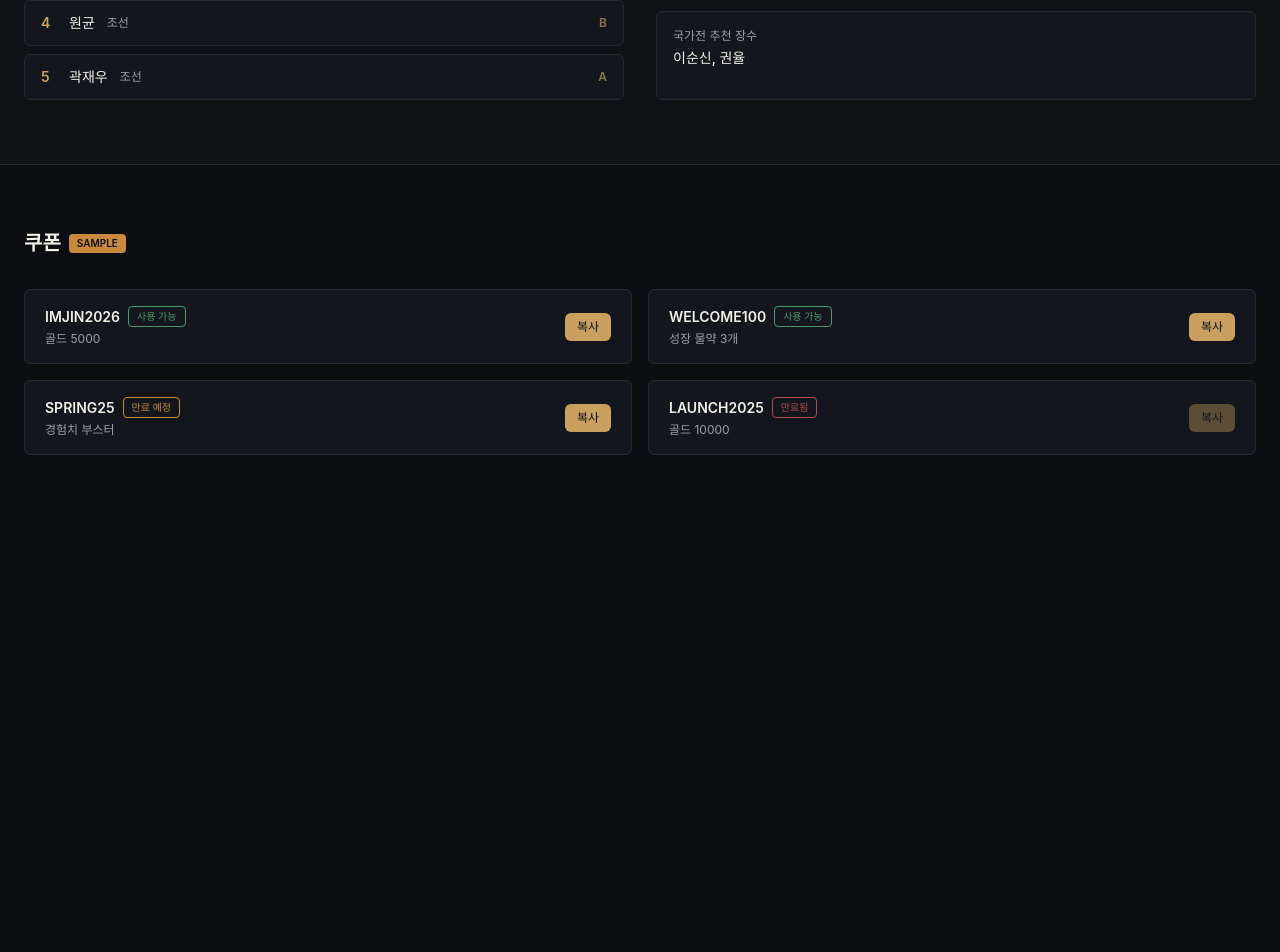
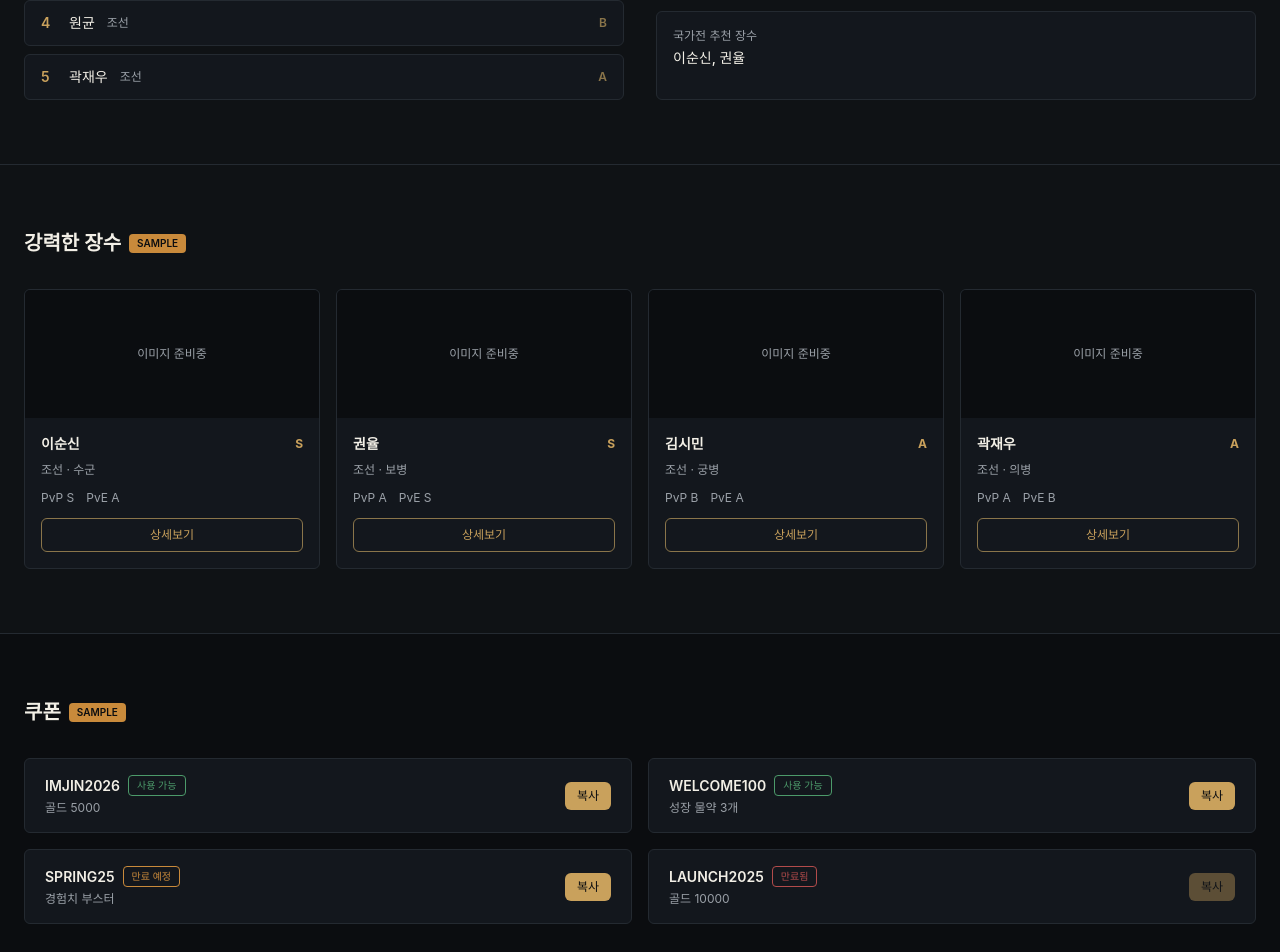
Before and after one commit to centgkr/imfin-gg, a Next.js app: page / in a window 1280 px wide. Shown: the part 1175-2127 px from the top of the page. Before the commit the page ends 1694 px from the top, so only its background shows below. Built offline with nearby package versions, Linux system fonts and the light colour scheme.

Commit message:
강력한 장수 섹션 추가

```diff
--- /dev/null
+++ b/src/app/components/layout/PowerfulChampions.tsx
@@ -0,0 +1,79 @@
+interface Champion {
+  name: string;
+  faction: string;
+  unitType: string;
+  tier: string;
+  pvp: string;
+  pve: string;
+}
+
+const sampleChampions: Champion[] = [
+  { name: "이순신", faction: "조선", unitType: "수군", tier: "S", pvp: "S", pve: "A" },
+  { name: "권율", faction: "조선", unitType: "보병", tier: "S", pvp: "A", pve: "S" },
+  { name: "김시민", faction: "조선", unitType: "궁병", tier: "A", pvp: "B", pve: "A" },
+  { name: "곽재우", faction: "조선", unitType: "의병", tier: "A", pvp: "A", pve: "B" },
+];
+
+export default function PowerfulChampions() {
+  return (
+    <section className="w-full py-16 border-t" style={{ backgroundColor: "var(--bg-secondary)", borderColor: "var(--border)" }}>
+      <div className="max-w-[1280px] mx-auto px-6">
+        <div className="flex items-center gap-2 mb-8">
+          <h2 className="text-xl font-semibold" style={{ color: "var(--text-primary)" }}>
+            강력한 장수
+          </h2>
+          <span
+            className="text-[10px] font-semibold px-2 py-0.5 rounded"
+            style={{ backgroundColor: "var(--warning)", color: "#0B0D10" }}
+          >
+            SAMPLE
+          </span>
+        </div>
+
+        <div className="grid grid-cols-2 md:grid-cols-4 gap-4">
+          {sampleChampions.map((c) => (
+            <div
+              key={c.name}
+              className="border rounded-md overflow-hidden"
+              style={{ backgroundColor: "var(--surface)", borderColor: "var(--border)" }}
+            >
+              <div
+                className="h-32 flex items-center justify-center text-xs"
+                style={{ backgroundColor: "var(--bg-primary)", color: "var(--text-secondary)" }}
+              >
+                이미지 준비중
+              </div>
+
+              <div className="p-4">
+                <div className="flex items-center justify-between mb-2">
+                  <span className="text-sm font-semibold" style={{ color: "var(--text-primary)" }}>
+                    {c.name}
+                  </span>
+                  <span className="text-xs font-bold" style={{ color: "var(--gold-primary)" }}>
+                    {c.tier}
+                  </span>
+                </div>
+
+                <p className="text-xs mb-3" style={{ color: "var(--text-secondary)" }}>
+                  {c.faction} · {c.unitType}
+                </p>
+
+                <div className="flex gap-3 mb-3 text-xs">
+                  <span style={{ color: "var(--text-secondary)" }}>PvP {c.pvp}</span>
+                  <span style={{ color: "var(--text-secondary)" }}>PvE {c.pve}</span>
+                </div>
+
+                <button
+                  className="w-full text-xs font-medium py-2 rounded-md border"
+                  style={{ borderColor: "var(--gold-muted)", color: "var(--gold-primary)" }}
+                >
+                  상세보기
+                </button>
+              </div>
+            </div>
+          ))}
+        </div>
+      </div>
+    </section>
+  );
+}
--- a/src/app/page.tsx
+++ b/src/app/page.tsx
@@ -2,6 +2,7 @@ import Header from "@/app/components/layout/Header";
 import Hero from "@/app/components/layout/Hero";
 import QuickMenu from "@/app/components/layout/QuickMenu";
 import WeeklyMeta from "@/app/components/layout/WeeklyMeta";
+import PowerfulChampions from "@/app/components/layout/PowerfulChampions";
 import Coupons from "@/app/components/layout/Coupons";
 
 export default function Home() {
@@ -11,6 +12,7 @@ export default function Home() {
       <Hero />
       <QuickMenu />
       <WeeklyMeta />
+      <PowerfulChampions />
       <Coupons />
     </main>
   );
```
